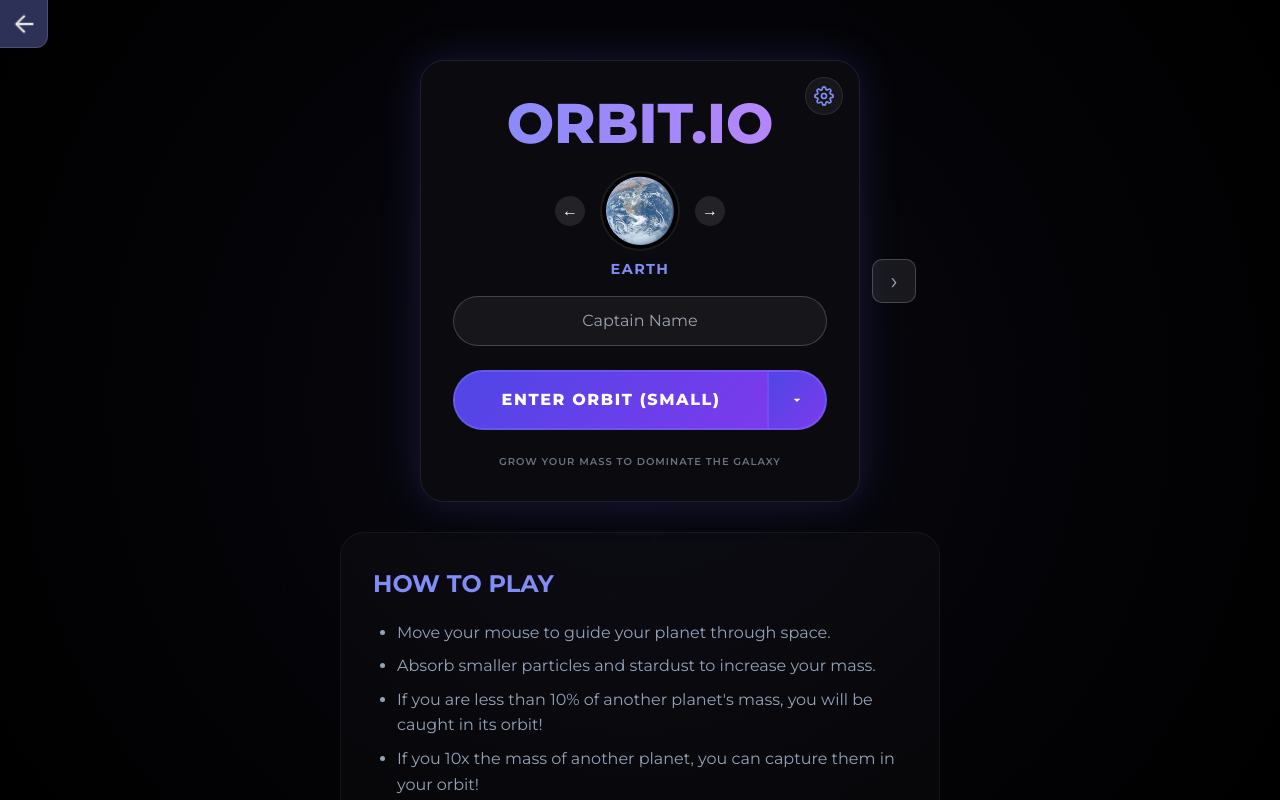
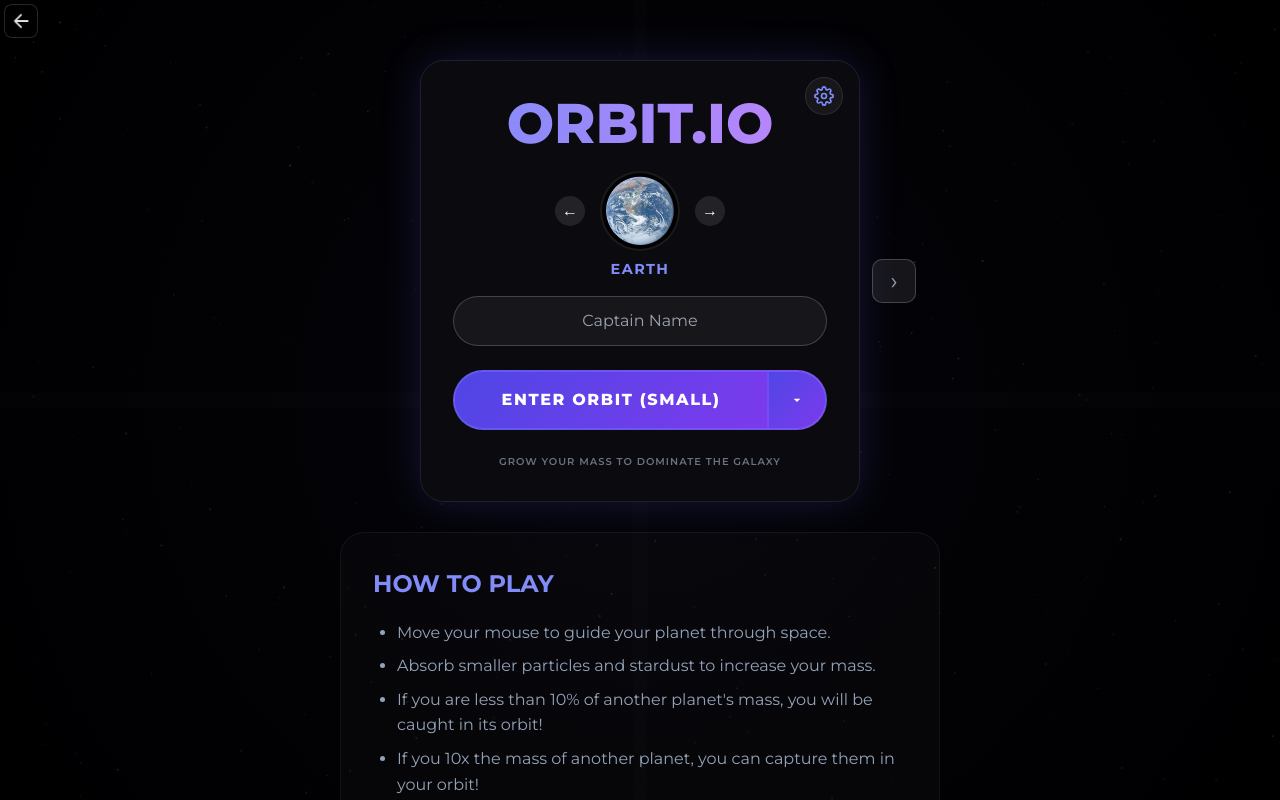
Before and after one commit to snow-is-cool/orbit-io, a plain HTML site: page index.html in a window 1280 px wide. Drawn offline with nearby package versions, Linux system fonts and the light colour scheme.

Commit message:
Update index.html

```diff
--- a/index.html
+++ b/index.html
@@ -196,23 +196,18 @@
         }
         #capture-toggle-btn.off { background: rgba(255, 255, 255, 0.05); color: #6b7280; border-color: #374151; }
 
-        #menu-home-btn {
-            position: fixed; top: 0; left: 0; z-index: 25;
+        #homeButton {
+            position: fixed; top: 0.25rem; left: 0.25rem; z-index: 25;
             display: flex; align-items: center; justify-content: center;
-            width: 48px; height: 48px; min-width: 48px; min-height: 48px; padding: 0;
-            margin: 0; border: none; border-radius: 0 0 12px 0;
+            width: 34px; height: 34px; padding: 0;
+            margin: 0; border: none; border-radius: 8px;
             background: rgba(0, 0, 0, 0.6); cursor: pointer; overflow: hidden;
-            border-right: 1px solid rgba(255, 255, 255, 0.15);
-            border-bottom: 1px solid rgba(255, 255, 255, 0.15);
+            border: 1px solid rgba(255, 255, 255, 0.15);
             text-decoration: none;
-            top: env(safe-area-inset-top, 0);
-            left: env(safe-area-inset-left, 0);
-        }
-        #menu-home-btn:hover { background: rgba(129, 140, 248, 0.35); }
-        #menu-home-btn:active { background: rgba(129, 140, 248, 0.5); }
-        #menu-home-btn img { width: 28px; height: 28px; object-fit: contain; display: block; }
-        #menu-home-btn .home-fallback { display: none; font-size: 0.85rem; color: #94a3b8; }
-        #menu-home-btn img[src=""] + .home-fallback { display: block; }
+        }
+        #homeButton:hover { background: rgba(129, 140, 248, 0.35); }
+        #homeButton:active { background: rgba(129, 140, 248, 0.5); }
+        #homeButton img { width: 28px; height: 28px; padding: 3px; object-fit: contain; display: block; }
 
         .menu-section-arrow {
             width: 44px; height: 44px; min-width: 44px; min-height: 44px;
@@ -284,7 +279,7 @@
         #menu-overlay {
             position: absolute;
             inset: 0;
-            background: radial-gradient(circle, rgba(10,10,20,0.85) 0%, rgba(0,0,0,0.95) 100%);
+            background: radial-gradient(circle, rgba(10,10,20,0.45) 0%, rgba(0,0,0,0.6) 100%);
             display: flex;
             flex-direction: column;
             align-items: center;
@@ -516,9 +511,8 @@
         </div>
 
         <div id="menu-overlay" class="interactive">
-            <a href="https://snow-is-cool.github.io" id="menu-home-btn" class="interactive" title="Back to home">
-                <img src="https://raw.githubusercontent.com/snow-is-cool/orbit-io/main/tohome.png" alt="Home" crossorigin="anonymous" onerror="this.style.display='none'; this.nextElementSibling.style.display='block';">
-                <span class="home-fallback">Home</span>
+            <a href="https://snow-is-cool.github.io" id="homeButton" class="home-button">
+                <img src="https://raw.githubusercontent.com/snow-is-cool/orbit-io/refs/heads/main/tohome.png" alt="Home">
             </a>
             <div style="position: relative; width: 90%; max-width: 440px;">
                 <button id="menu-arrow-left" class="menu-section-arrow interactive hidden" onclick="setMenuSection(1)" style="position: absolute; left: -56px; top: 50%; transform: translateY(-50%); z-index: 10;">&#8249;</button>
```
